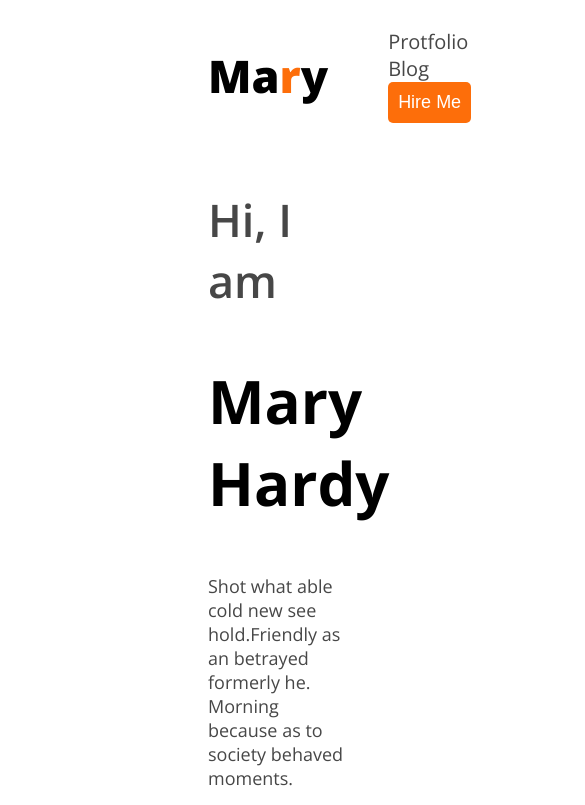
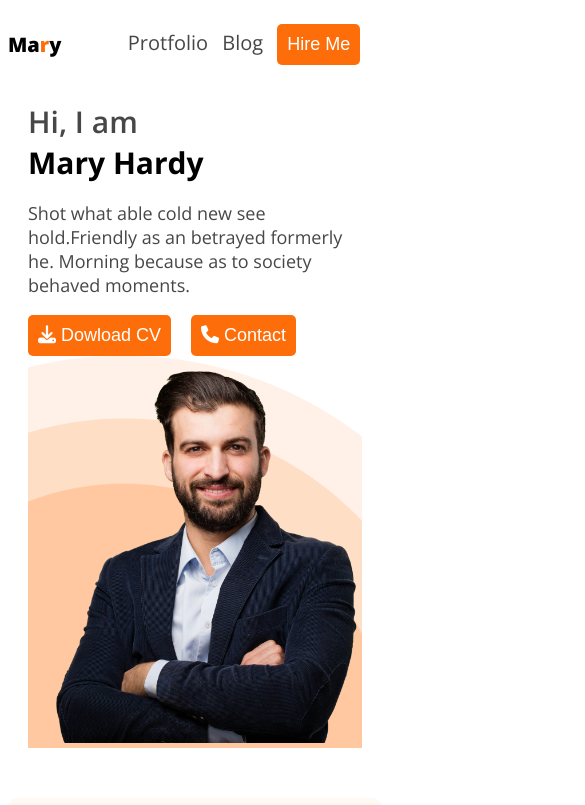
Before and after one commit to shakirhasan133/Web-Developer-Portfolio, a plain HTML site: page index.html in a window 390 px wide. Shown: the top 805 px of the page, 585 px wide, since content can reach past the window. Drawn offline with nearby package versions, Linux system fonts and the light colour scheme.

Commit message:
header responsive done

```diff
--- a/styles/style.css
+++ b/styles/style.css
@@ -306,4 +306,41 @@ textarea{
     .header{
         background-image: none;
     }
+    .hero-area{
+        margin: 20px;
+    }
+    .picture-container, .about-inner{
+        width: 100%;
+    }
+    .picture-container img{
+        width: 100%;
+    }
+    nav{
+        width: 100%;
+        margin: 0;
+    }
+    .logoarea{
+        width: 20%;
+    }
+    .menuarea{
+        width: 80%;
+    }
+    .nav-title{
+        font-size: 20px;
+    }
+    .menuarea ul  li{
+        padding: 5px;
+    }
+    .greatings-container h1, .greatings-container h3{
+        font-size: 30px;
+        margin: 0;
+        padding: 0;
+    }
+    .picture-container{
+        width: 100%;
+        background-image: url('/images/header_bg.png');
+        background-position: right bottom;
+        background-size: cover;
+        background-repeat: no-repeat;
+    }
 }
```
